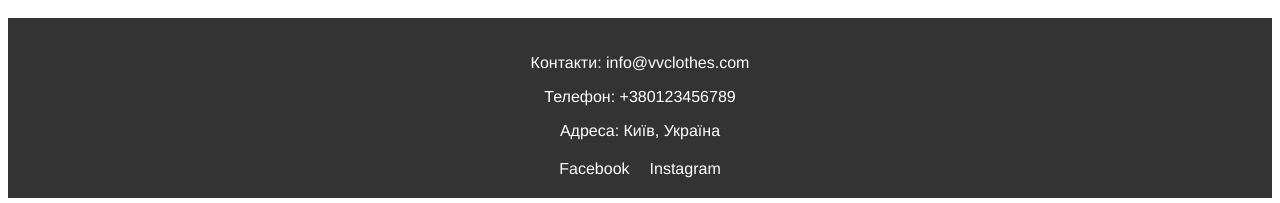
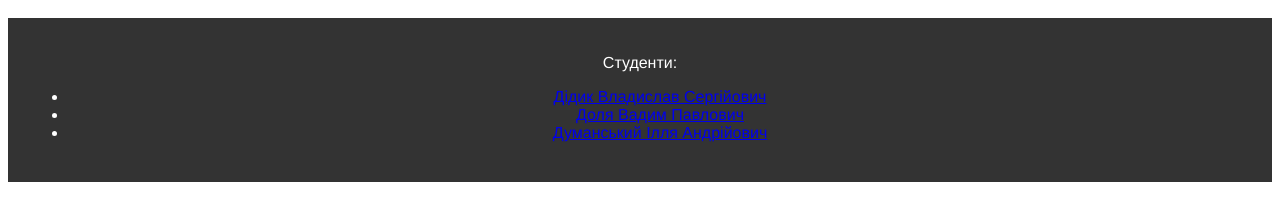
Before and after one commit to VladilavDiD/vue-ecommerce-app, a Vue app: page / in a window 1280 px wide. Shown: the part 903-1106 px from the top of the page. Built offline with nearby package versions, Linux system fonts and the light colour scheme.

Commit message:
create a new footer wear write every stydent hoo work in project

```diff
--- a/src/components/Footer.vue
+++ b/src/components/Footer.vue
@@ -1,14 +1,12 @@
 <template>
   <footer class="footer">
     <div class="contact-info">
-      <p>Контакти: info@vvclothes.com</p>
-      <p>Телефон: +380123456789</p>
-      <p>Адреса: Київ, Україна</p>
-    </div>
-    <div class="social-links">
-      <!-- Соціальні мережі -->
-      <a href="#">Facebook</a>
-      <a href="#">Instagram</a>
+      <p>Студенти:</p>
+    <ul>
+      <li><a href="https://github.com/VladilavDiD">Дідик Владислав Сергійович</a></li>
+      <li><a href="https://github.com/Vadim1108nds">Доля Вадим Павлович</a></li>
+      <li><a href="https://github.com/illiadumanskii">Думанський Ілля Андрійович</a></li>
+    </ul>
     </div>
   </footer>
 </template>
```
